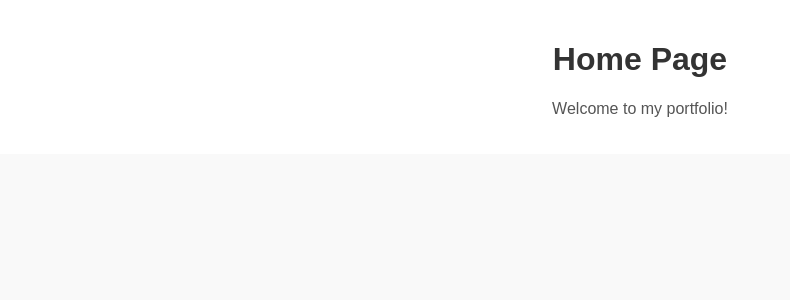
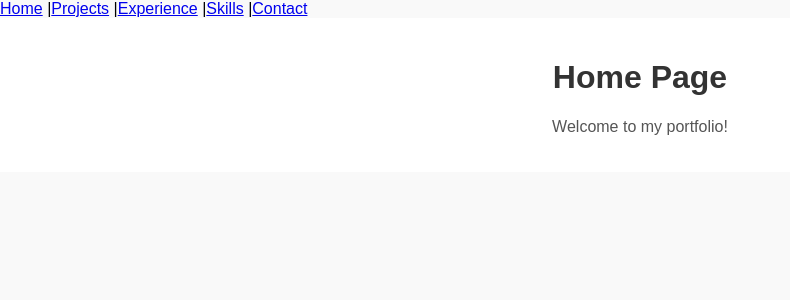
Before and after one commit to Kaushik0621/lets_catch_up, a React (Create React App) app: page /#/ in a window 1280 px wide. Shown: the top 300 px of the page, without its empty margins (0-790 px from the left). Built offline with nearby package versions, Linux system fonts and the light colour scheme.

Commit message:
Updated routing and content

```diff
--- a/src/App.js
+++ b/src/App.js
@@ -1,6 +1,5 @@
-// src/App.js
 import React from 'react';
-import { HashRouter as Router, Routes, Route } from 'react-router-dom';
+import { HashRouter as Router, Routes, Route, Link } from 'react-router-dom';
 import Home from './components/Home';
 import Projects from './components/Projects';
 import Experience from './components/Experience';
@@ -11,6 +10,13 @@
 function App() {
     return (
         <Router>
+            <nav>
+                <Link to="/">Home</Link> |
+                <Link to="/projects">Projects</Link> |
+                <Link to="/experience">Experience</Link> |
+                <Link to="/skills">Skills</Link> |
+                <Link to="/contact">Contact</Link>
+            </nav>
             <Routes>
                 <Route path="/" element={<Home />} />
                 <Route path="/projects" element={<Projects />} />
--- a/src/components/Home.js
+++ b/src/components/Home.js
@@ -1,3 +1,4 @@
+// Example for Home.js
 import React from 'react';
 import './Home.css';
 
```
